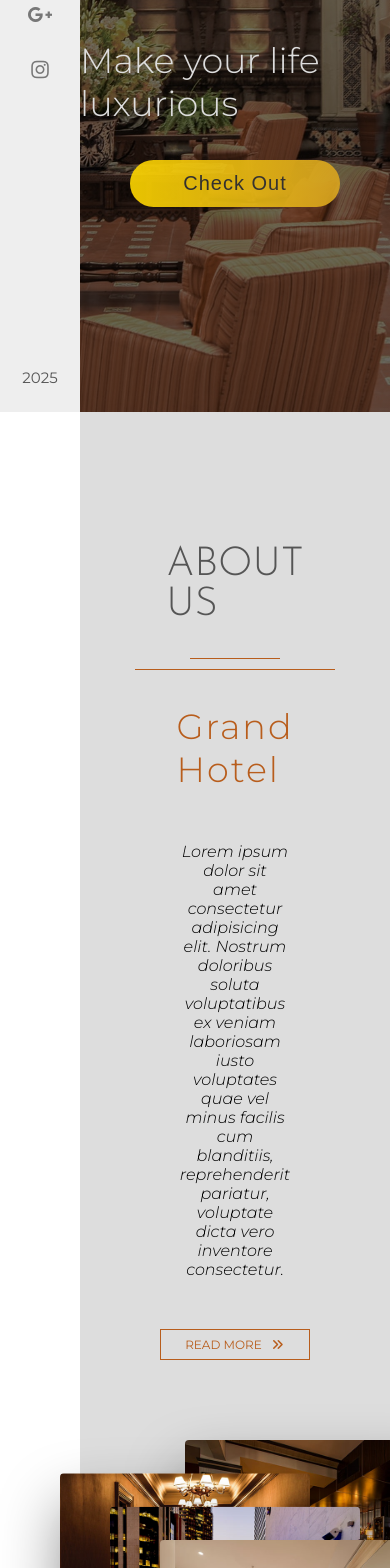
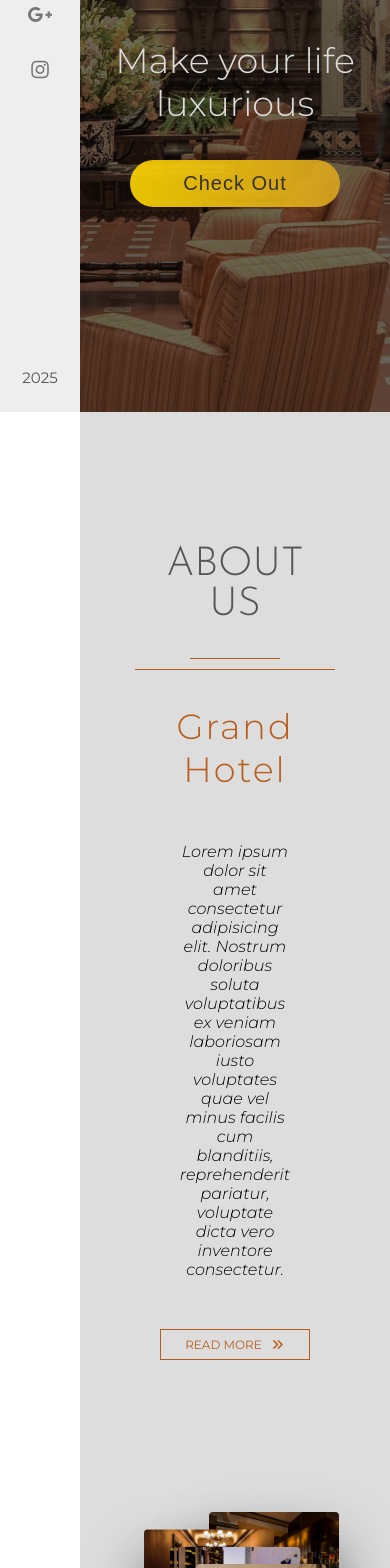
Before and after one commit to BohdanLytvynov/Grand-Hotel-Web-Site, an Angular app in the folder grand-hotel/: page / in a window 390 px wide. Shown: the part 432-2000 px from the top of the page. Built offline with nearby package versions, Linux system fonts and the light colour scheme; a web font is replaced by a local one.

Commit message:
Responsive design finished

```diff
--- a/grand-hotel/src/app/about-us/about-us.css
+++ b/grand-hotel/src/app/about-us/about-us.css
@@ -79,7 +79,7 @@
     left: 50%;
     box-shadow: 0 3rem 6rem rgba(0,0,0,0.4);
     border-radius: 0.4rem;
-    z-index: 0.9;
+    z-index: 8;
 }
 
 .image-1{
@@ -130,6 +130,22 @@
         width: 16rem;
         font-size: 1.5rem;
     }
+}
 
+@media(max-width: 500px){
+    .image{
+        width: 13em;
+    }
+}
 
+@media(max-width:507px){
+    .sub-heading{
+        text-align: center;
+    }
 }
+
+@media(max-width:485px){
+    .about-us-heading{
+        text-align: center;
+    }
+}
--- a/grand-hotel/src/app/common-header/common-header.css
+++ b/grand-hotel/src/app/common-header/common-header.css
@@ -25,3 +25,13 @@
     letter-spacing: 0.2rem;
     font-weight: 300;
 }
+
+@media(max-width:510px){
+    .big-underline{
+        width: 6rem;
+    }
+
+    .small-underline{
+        width: 4rem;
+    }
+}
--- a/grand-hotel/src/app/customers/customers.css
+++ b/grand-hotel/src/app/customers/customers.css
@@ -19,8 +19,7 @@
     display: flex;
     flex-wrap: wrap;
     flex-direction: row;
-    justify-content: center;
-    gap: 20rem;
+    justify-content: space-around;
 }
 
 .customer-card{
@@ -66,7 +65,6 @@
     .customers-card-wrapper{
         flex-direction: column;
         align-items: center;
-        gap: 5rem;
     }
 }
 
--- a/grand-hotel/src/app/footer/footer.css
+++ b/grand-hotel/src/app/footer/footer.css
@@ -144,3 +144,14 @@
         order: 1;
     }
 }
+
+@media(max-width:450px){
+    .footer-form{
+        flex-direction: column;
+        gap: 2rem;
+    }
+
+    .footer-btn{
+        align-self: flex-end;
+    }
+}
--- a/grand-hotel/src/app/header/header.css
+++ b/grand-hotel/src/app/header/header.css
@@ -68,6 +68,7 @@
     animation-duration: 2s;
     animation-fill-mode: backwards;
     animation-delay: 1s;
+    z-index: 0.9;
 }
 
 .banner-button:hover{
@@ -94,3 +95,23 @@
         text-align: center;
     }
 }
+
+@media(max-width:490px){
+    .banner-paragraph{
+        text-align: center;
+    }
+}
+
+@media(max-height:440px){
+    .banner-heading{
+        font-size: 3rem;
+    }
+
+    .banner-paragraph{
+        font-size: 2rem;
+    }
+
+    .banner{
+        justify-content: start;
+    }
+}
--- a/grand-hotel/src/app/navbar/navbar.css
+++ b/grand-hotel/src/app/navbar/navbar.css
@@ -7,7 +7,7 @@
     flex-direction: column;
     justify-content: space-between;
     align-items: center;
-    z-index: 1;
+    z-index: 10;
 }
 
 .menu-icon{
@@ -73,7 +73,7 @@
     flex-direction: column;
     justify-content: space-between;
     align-items: center;
-    z-index: 0.9;
+    z-index: 9;
     transition: margin-left 0.5s cubic-bezier(1,0,0,1);
 }
 
```
Also changed, not shown: grand-hotel/src/app/rooms/rooms.html (line endings or trailing spaces).
